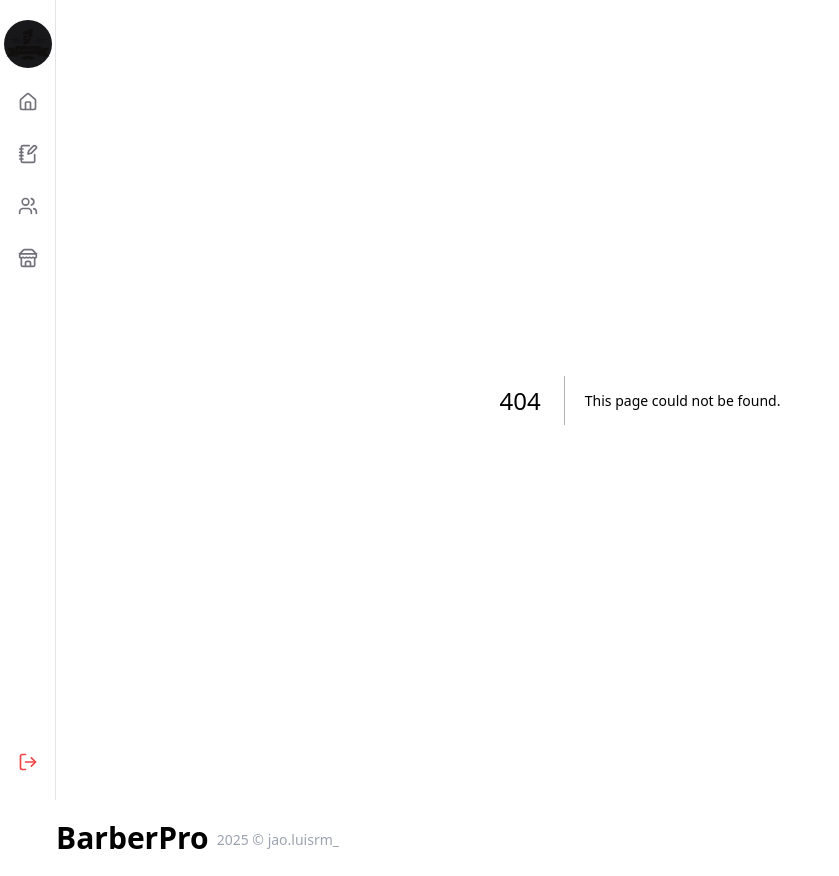
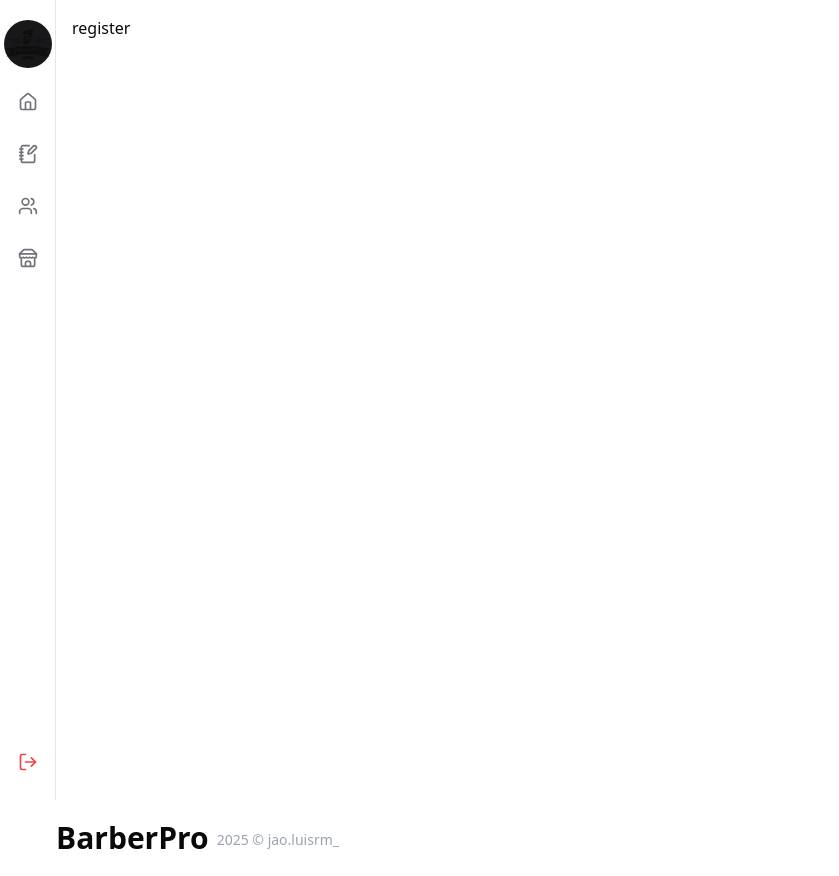
Before and after one commit to jooluisrm/barber-pro-barbearia, a Next.js app: page /register in a window 1280 px wide. Before the commit this address had no page. Shown: the whole page, without its empty margins (0-839 px from the left). Built offline with nearby package versions, Linux system fonts and the light colour scheme.

Commit message:
rota login e register criada

```diff
--- /dev/null
+++ b/src/app/(pages)/login/page.tsx
@@ -0,0 +1,9 @@
+const Login = () => {
+  return (
+    <main className="sm:ml-14 p-4 min-h-screen">
+        Login
+    </main>
+  );
+}
+
+export default Login;
--- /dev/null
+++ b/src/app/(pages)/register/page.tsx
@@ -0,0 +1,9 @@
+const Register = () => {
+  return (
+    <main className="sm:ml-14 p-4 min-h-screen">
+        register
+    </main>
+  );
+}
+
+export default Register;
```
